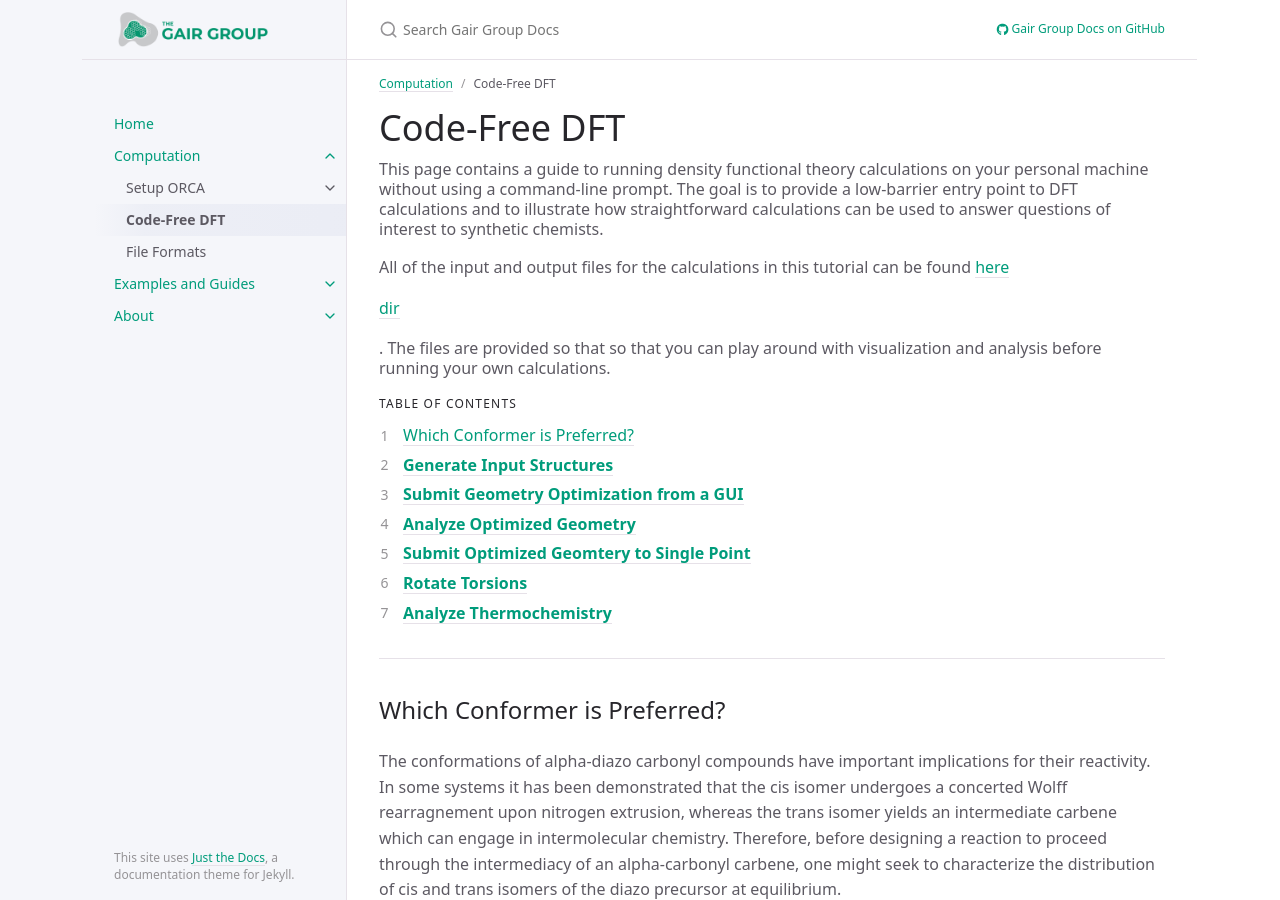
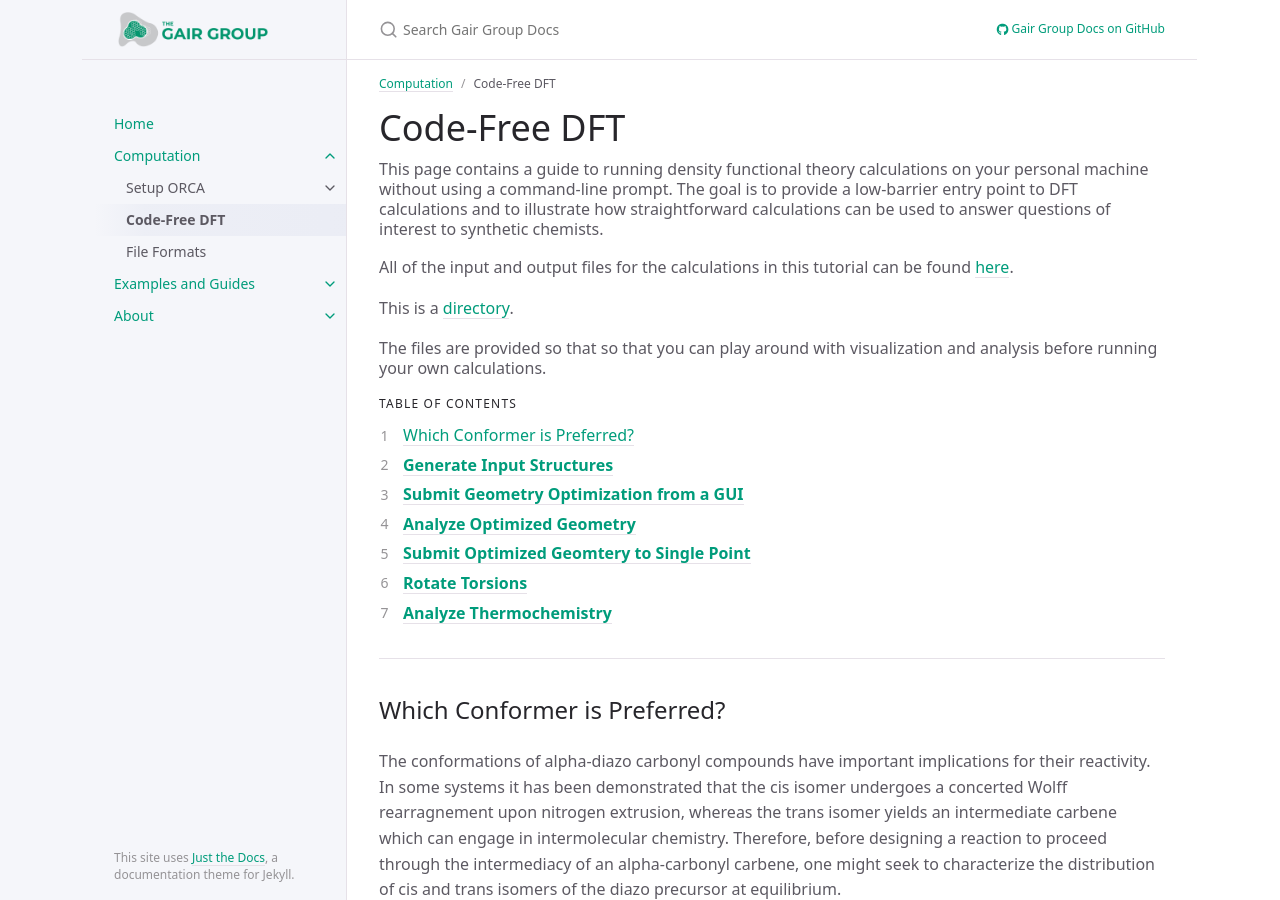
Before and after one commit to joegair/gair-group-docs, a Jekyll site: the page built from page/computation/Code-Free-DFT.md, in a window 1280 px wide and 900 px high. Built offline with Jekyll 4.4.1, drawn with Linux system fonts in a browser that asks for light colours.

Commit message:
change path to text

```diff
--- a/page/computation/Code-Free-DFT.md
+++ b/page/computation/Code-Free-DFT.md
@@ -18,11 +18,11 @@ This page contains a guide to running density functional theory calculations on
 {: .fs-6 .fw-300 }
 
 All of the input and output files for the calculations in this tutorial can be found
-[here](/assets/images/test.txt)
+[here](/assets/images/test.txt).
 
-[dir](/assets/images/)
+This is a [directory](/assets/images/).
 
-. The files are provided so that so that you can play around with visualization and analysis before running your own calculations.
+The files are provided so that so that you can play around with visualization and analysis before running your own calculations.
 {: .fs-6 .fw-300 }
 
 ## Table of contents
```
